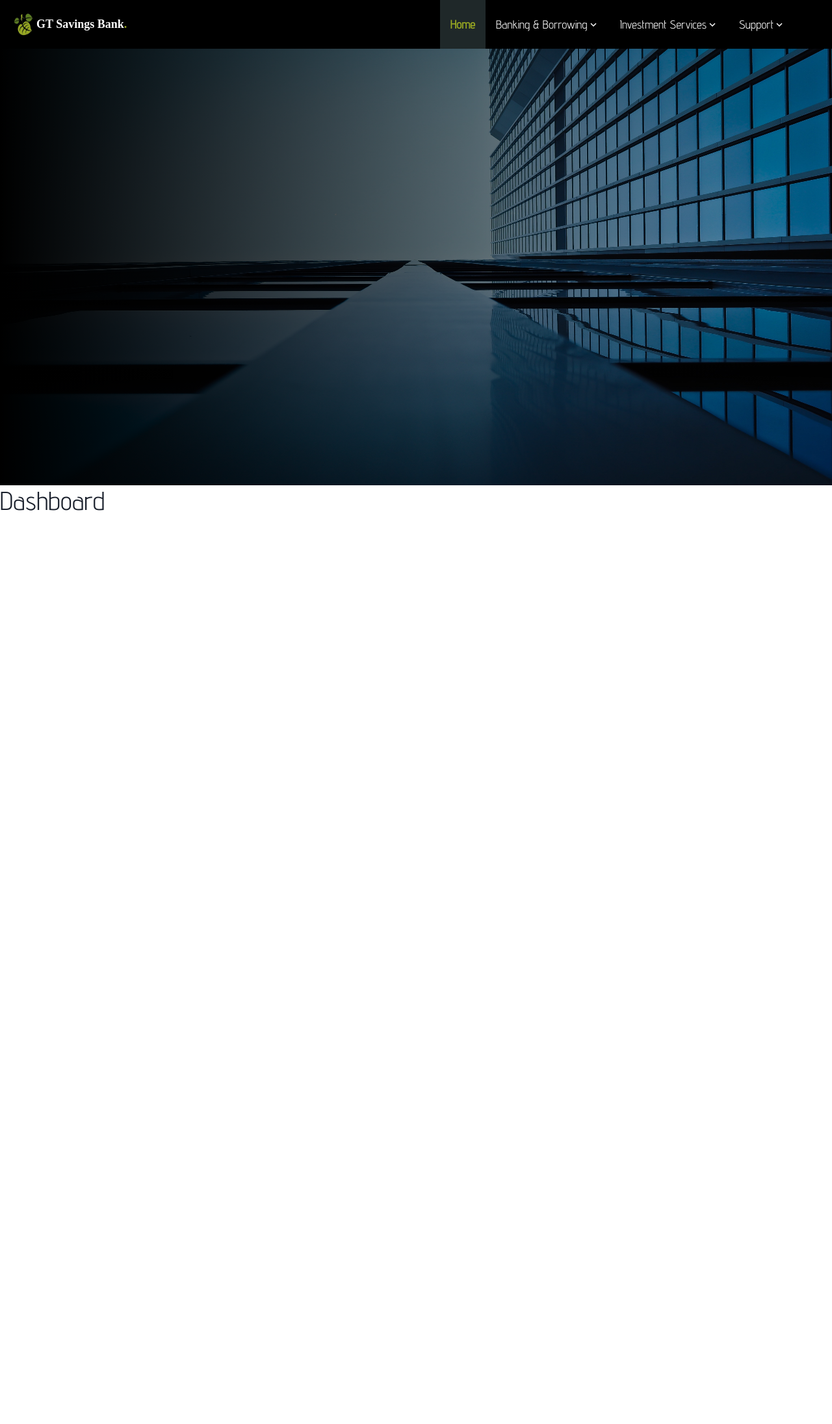
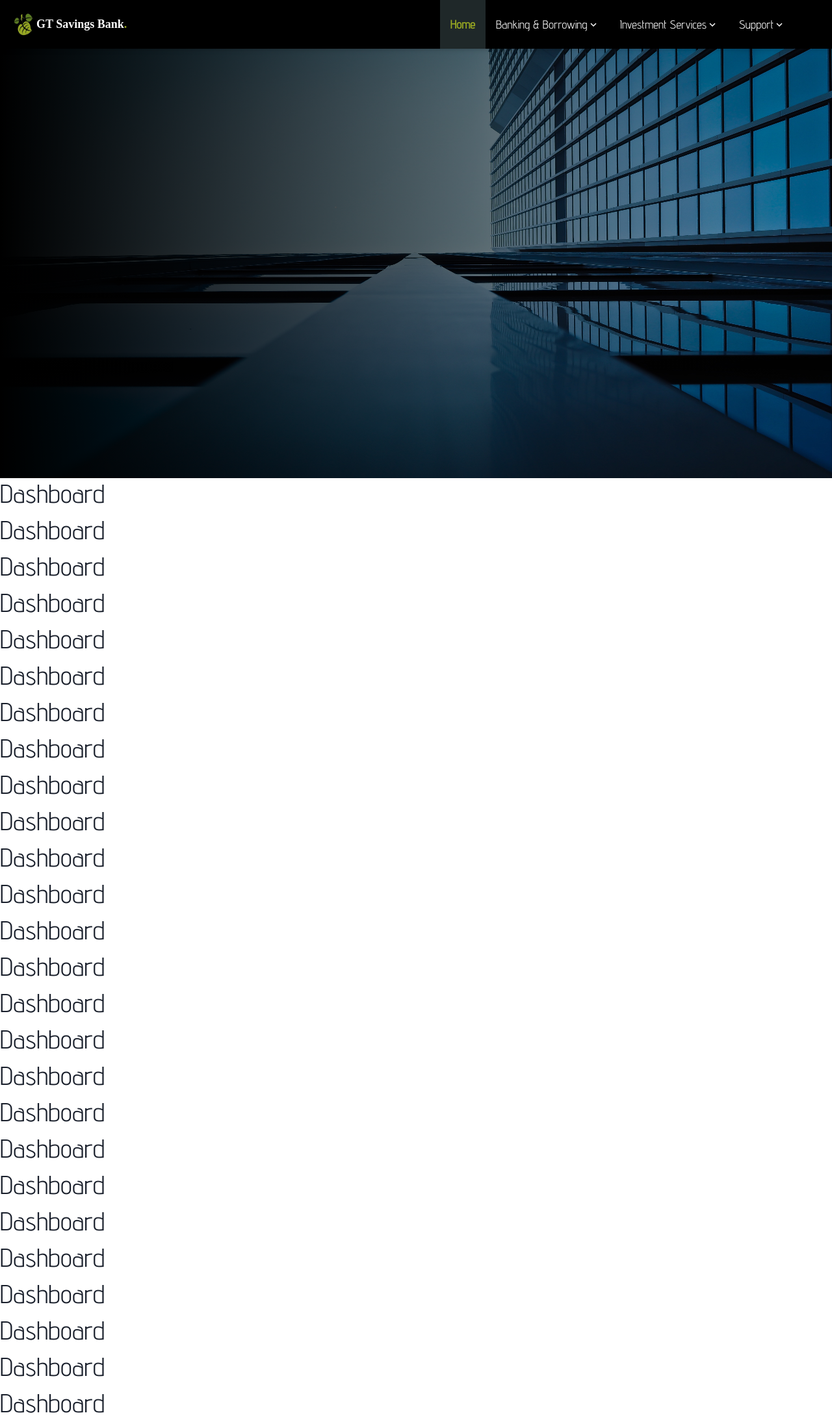
Before and after one commit to julzedz/GT-Savings-Investment-App, a React (Create React App) app: page /home in a window 1280 px wide. Shown: the whole page at 65% size. Before the commit the page ends 803 px from the top, so only its background shows below. Built offline with nearby package versions, Linux system fonts and the light colour scheme; a web font is replaced by a local one.

Commit message:
Fix navbar at top of page

```diff
--- a/src/components/home.jsx
+++ b/src/components/home.jsx
@@ -6,6 +6,7 @@ const Home = () => (
   <>
     <Box
       position="relative"
+      mt={16}
     >
       <Box
         position="absolute"
@@ -23,6 +24,31 @@ const Home = () => (
       />
     </Box>
     <h1>Dashboard</h1>
+    <h1>Dashboard</h1>
+    <h1>Dashboard</h1>
+    <h1>Dashboard</h1>
+    <h1>Dashboard</h1>
+    <h1>Dashboard</h1>
+    <h1>Dashboard</h1>
+    <h1>Dashboard</h1>
+    <h1>Dashboard</h1>
+    <h1>Dashboard</h1>
+    <h1>Dashboard</h1>
+    <h1>Dashboard</h1>
+    <h1>Dashboard</h1>
+    <h1>Dashboard</h1>
+    <h1>Dashboard</h1>
+    <h1>Dashboard</h1>
+    <h1>Dashboard</h1>
+    <h1>Dashboard</h1>
+    <h1>Dashboard</h1>
+    <h1>Dashboard</h1>
+    <h1>Dashboard</h1>
+    <h1>Dashboard</h1>
+    <h1>Dashboard</h1>
+    <h1>Dashboard</h1>
+    <h1>Dashboard</h1>
+    <h1>Dashboard</h1>
   </>
 );
 
--- a/src/components/navbar.jsx
+++ b/src/components/navbar.jsx
@@ -33,6 +33,11 @@ const Navbar = () => {
         align="center"
         justify="space-between"
         boxShadow="md"
+        pos="fixed"
+        zIndex="sticky"
+        width="100%"
+        top={0}
+        left={0}
       >
         {/* Logo */}
         <Box py={{ base: 3 }}>
@@ -94,6 +99,12 @@ const Navbar = () => {
           bg="gunmetal"
           height={{ base: '90vh', lg: 'auto' }}
           display={{ base: 'flex', lg: 'none' }}
+          pos="fixed"
+          zIndex="sticky"
+          mt={16}
+          top={0}
+          left={0}
+          right={0}
         >
           <SearchBar />
           <NavLink href="/">HOME</NavLink>
```
